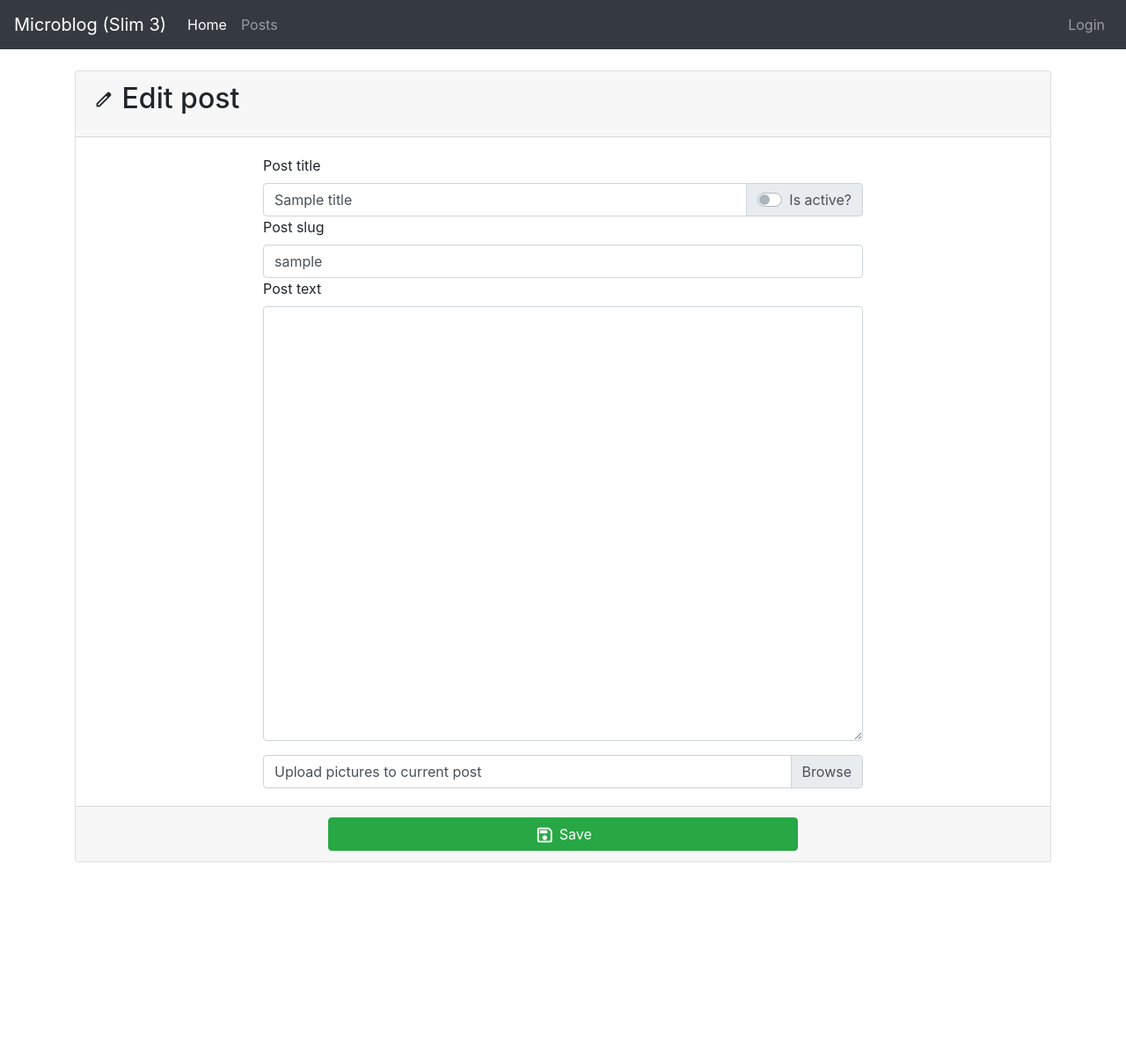
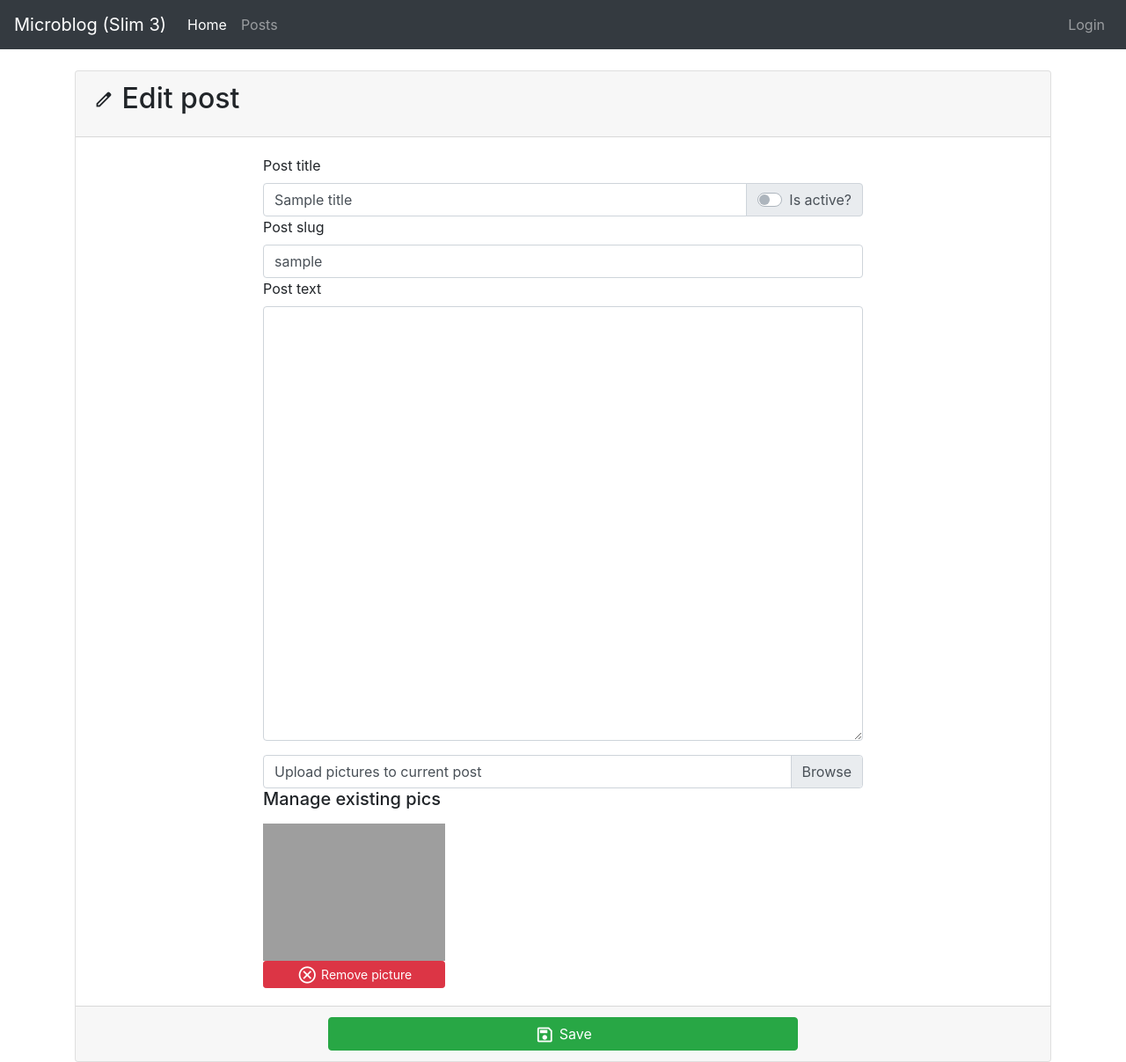
Before and after one commit to EdinUser/microblog, a PHP site: template core/Views/posts/manage_post.html.twig in a window 1280 px wide. Shown: the whole page at 88% size. Before the commit the page ends 980 px from the top, so only its background shows below. Run offline with PHP 8.4, Linux system fonts and the light colour scheme; the template is opened without the code that fills it: most values are stand-ins (such as "Sample title", 1, 10 or a date in 2020); some libraries are stand-ins or nearby versions; grey boxes are pictures that could not be loaded.

Commit message:
Post - add Remove picture from Post

```diff
--- a/core/Models/Post.php
+++ b/core/Models/Post.php
@@ -99,6 +99,7 @@ class Post extends DependencyAware implements ModelInterface
                 $returnPics[substr($baseFileName, 3)]['cropped'] = '/i/' . $postId . '/' . $baseFileName;
             } else {
                 $returnPics[$baseFileName]['full'] = '/i/' . $postId . '/' . $baseFileName;
+                $returnPics[$baseFileName]['base_name'] = $baseFileName;
             }
         }
 
--- a/core/Views/posts/manage_post.html.twig
+++ b/core/Views/posts/manage_post.html.twig
@@ -57,6 +57,26 @@
                         </div>
                     </div>
                     <div class="uploadContainer"></div>
+
+                    {% if pics %}
+                        <h5>Manage existing pics</h5>
+                        <div class="row mt-3">
+                            {% for pic in pics %}
+                                <div class="col-4">
+                                    <img src="{{ pic.cropped }}" alt="" class="img-fluid"/>
+                                    <a
+                                            href="#"
+                                            class="btn btn-danger btn-sm btn-block removeFromPost"
+                                            data-picture="{{ pic.base_name }}"
+                                            data-post_id="{{ post_id }}"
+                                    >
+                                        <span class="material-symbols-outlined">cancel</span>
+                                        Remove picture
+                                    </a>
+                                </div>
+                            {% endfor %}
+                        </div>
+                    {% endif %}
                 </div>
             </div>
             <div class="card-footer">
--- a/core/bootstrap.php
+++ b/core/bootstrap.php
@@ -31,7 +31,7 @@ $container = $app->getContainer();
 // Register component on container
 $container['view'] = function ($container) {
     $view = new Twig($_ENV['ROOT_FOLDER'] . '/core/Views', [
-      'cache' => false,
+      'cache' => $_ENV['ENV'] === 'DEV' ? false : $_ENV['ROOT_FOLDER'] . '/temp',
       'debug' => ($_ENV['ENV'] === 'DEV'),
     ]);
 
@@ -46,7 +46,7 @@ $container['view'] = function ($container) {
         $shortText = preg_replace("/<(.*?)>/s", "", $shortText);
         $shortText = preg_replace("/\[(.*?)\]/s", "", $shortText);
 
-        $shortText = preg_replace("/^(.{".$length."}).*$/s", "\\1", $shortText);
+        $shortText = preg_replace("/^(.{" . $length . "}).*$/s", "\\1", $shortText);
 
         return preg_replace("/ [^ ]*$/s", "...", $shortText);
         // ...
--- a/public_html/js/topic.js
+++ b/public_html/js/topic.js
@@ -4,6 +4,7 @@ $(function () {
         buildSLug()
     });
     connectUploadButton();
+    connectRemovePictureElement();
 })
 
 /**
@@ -99,3 +100,43 @@ function progressHandlingFunction(e) {
         });
     }
 }
+
+/**
+ * Attache event for removing a picture
+ */
+function connectRemovePictureElement() {
+    $(".removeFromPost").on("click", function (e) {
+        e.preventDefault();
+
+        const data = $(this).data();
+        const answer = confirm("WARNING!!!\nThis is irreversible. Continue?");
+
+        if (answer) {
+            removePicture(data, $(this))
+        }
+    });
+}
+
+/**
+ * Execute the remove AJAX
+ * @param picture {object}
+ * @param picture.post_id {string} The post ID to be processed
+ * @param picture.picture {string} The name of the picture to be removed
+ * @param clickedElement
+ */
+function removePicture(picture, clickedElement) {
+    $.ajax({
+        url: '/picture/remove', //server script to process data
+        type: 'POST',
+        data: picture,
+        success: function (resp) {
+            console.log(resp);
+            clickedElement.parent().fadeOut("slow", function () {
+                $(this).remove();
+            });
+        },
+        error: function (what) {
+            alert(what);
+        }
+    });
+}
```
Also changed, not shown: core/Controllers/PictureController.php (added, +39 -0 lines), core/Models/PicturesModel.php (added, +23 -0 lines), core/routes.php (+7 -0 lines).
